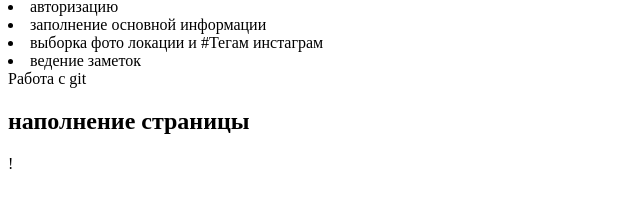
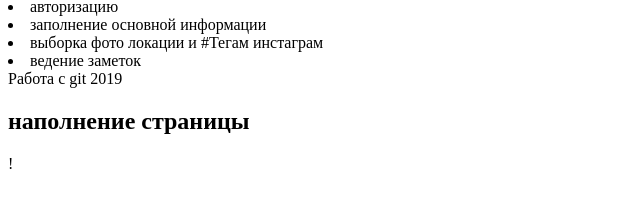
Before and after one commit to elguage/new, a plain HTML site: page index.html in a window 1280 px wide. Shown: the part 142-350 px from the top of the page, 0-640 px from the left. Drawn offline with Linux system fonts and the light colour scheme.

Commit message:
second commit

```diff
--- a/index.html
+++ b/index.html
@@ -14,6 +14,7 @@
 
     </h>
     <p2>Работа с git</p2>
+    <p3>2019</p3>
 </head>
 <body>
     <h2>наполнение страницы</h2>
```
